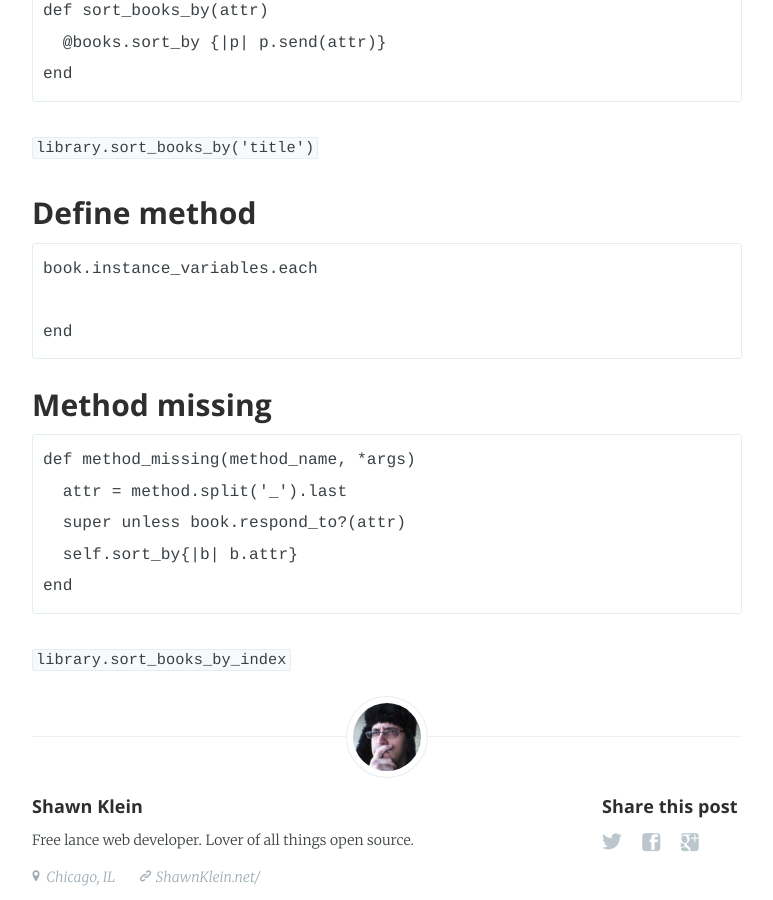
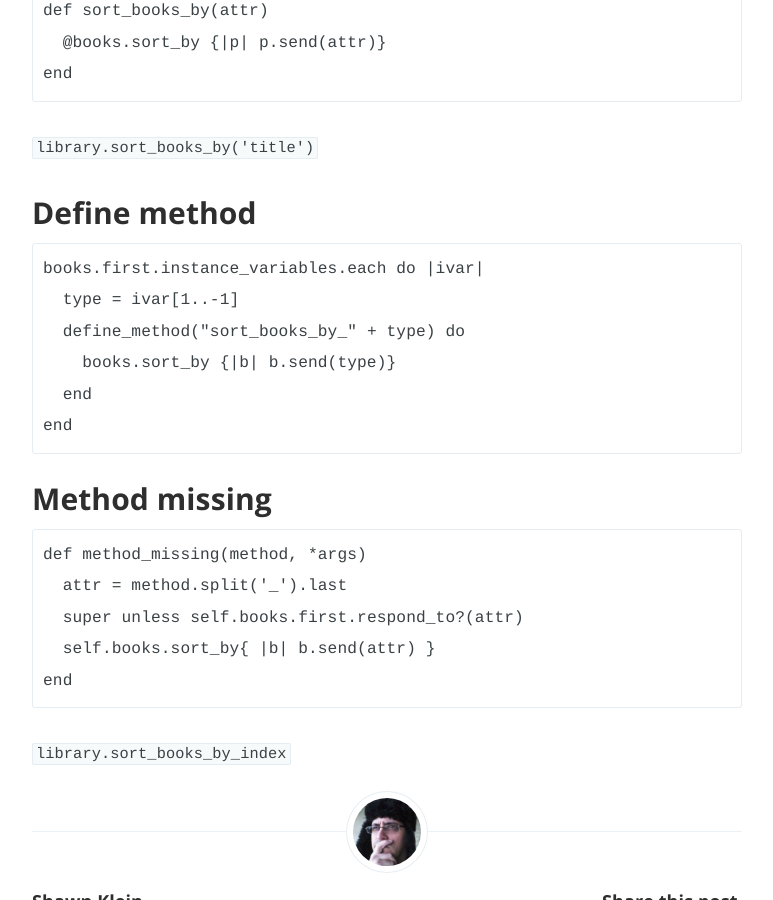
Before and after one commit to Carpk/ShawnKlein, a Jekyll site: the page built from _posts/2016-03-10-dynamic-methods-in-ruby.md, in a window 1280 px wide and 900 px high, scrolled down 840 px. Shown: the whole window, without its empty margins (253-1026 px from the left). Built offline with Jekyll 4.4.1, drawn with Linux system fonts in a browser that asks for light colours; nearby versions of some CDN libraries; Markdown is read by kramdown in place of the engine named in the settings.

Commit message:
wrote 3 samples for dynamic ruby

````diff
--- a/_posts/2016-03-10-dynamic-methods-in-ruby.md
+++ b/_posts/2016-03-10-dynamic-methods-in-ruby.md
@@ -24,18 +24,21 @@ end
 ###Define method
 
 ```
-book.instance_variables.each
-
+books.first.instance_variables.each do |ivar|
+  type = ivar[1..-1]
+  define_method("sort_books_by_" + type) do
+    books.sort_by {|b| b.send(type)}
+  end
 end
 ```
 
 ###Method missing
 
 ```
-def method_missing(method_name, *args)
+def method_missing(method, *args)
   attr = method.split('_').last
-  super unless book.respond_to?(attr)
-  self.sort_by{|b| b.attr}
+  super unless self.books.first.respond_to?(attr)
+  self.books.sort_by{ |b| b.send(attr) }
 end
 ```
 
````
Also changed, not shown: 1 other file.
